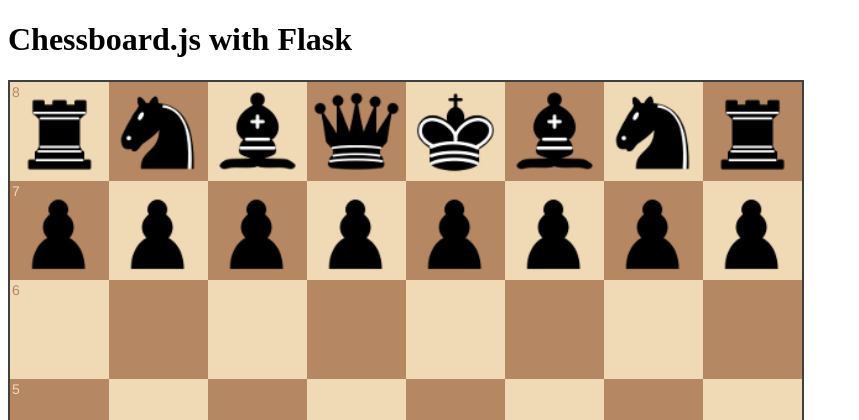
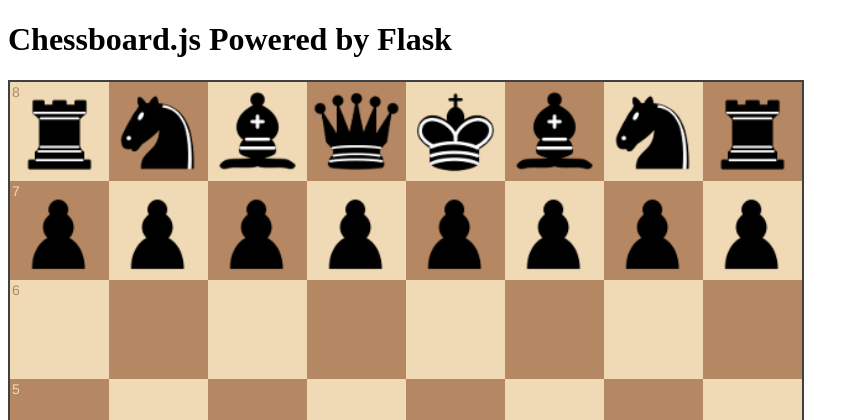
Before and after one commit to rama96/chess-engine, a Flask app: page / in a window 1280 px wide. Shown: the top 420 px of the page, without its empty margins (0-859 px from the left). Run offline with Flask 3, Linux system fonts and the light colour scheme.

Commit message:
Update from M1

```diff
--- a/templates/index.html
+++ b/templates/index.html
@@ -8,7 +8,8 @@
     <script src="{{ url_for('static', filename='js/main.js') }}"></script>
 </head>
 <body>
-    <h1>Chessboard.js with Flask</h1>
+    <h1>Chessboard.js Powered by Flask</h1>
     <div id="board" style="width: 800px;"></div>
+
 </body>
 </html>
```
